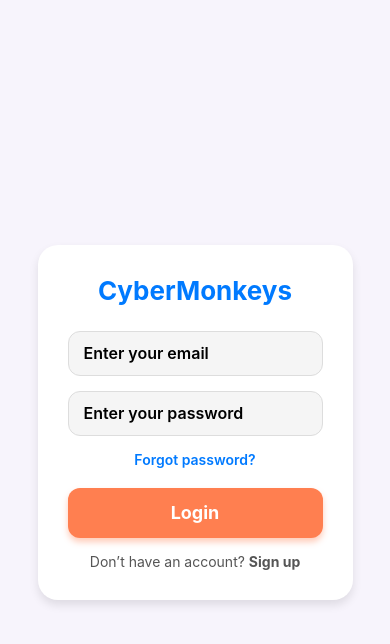
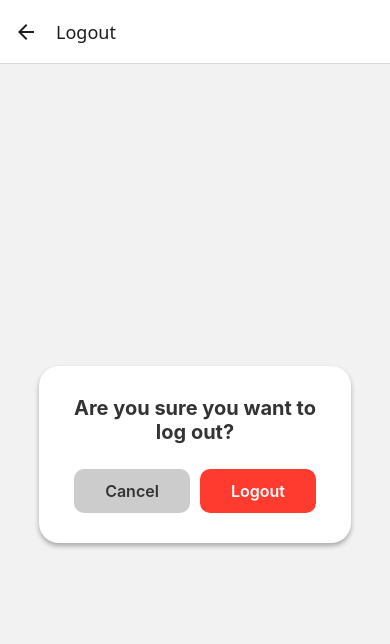
Before and after one commit to sri7373/Tech-Series-2025, a React Native app in the folder frontend/: screen /Logout in a window 390 px wide. Shown: the top 644 px of the page. Built offline with nearby package versions, Linux system fonts and the light colour scheme.

Commit message:
LOGOUT works

```diff
--- a/frontend/App.js
+++ b/frontend/App.js
@@ -9,7 +9,7 @@ import Leaderboard from './screens/LeaderBoard';
 import Upload from './screens/Upload'; // New Upload screen
 import PointsPage from './screens/PointsPage'; // Optional: points page after upload
 // import ProductDetail from './screens/ProductDetail';
-// import LogoutButton from './screens/LogoutButton';
+import LogoutButton from './screens/LogoutButton';
 import ProfileScreen from './screens/ProfileScreen';
 import AutoProductScreen from './screens/AutoProductScreen';
 import RecommendationsScreen from './screens/RecommendationsScreen';
@@ -65,6 +65,7 @@ export default function App() {
           component={ReceiptsPoints}
           options={{ title: 'Receipt Points', headerShown: false }}
         />
+        <Stack.Screen name="Logout" component={LogoutButton} />
       </Stack.Navigator>
     </NavigationContainer>
   );
--- a/frontend/package.json
+++ b/frontend/package.json
@@ -20,7 +20,7 @@
     "expo-file-system": "^18.1.11",
     "expo-image-picker": "~16.1.4",
     "expo-status-bar": "~2.2.3",
-    "react": "19.0.0",
+    "react": "^19.0.0",
     "react-dom": "19.0.0",
     "react-native": "0.79.6",
     "react-native-confetti-cannon": "^1.5.2",
--- a/frontend/screens/HomeScreen.js
+++ b/frontend/screens/HomeScreen.js
@@ -91,13 +91,19 @@ export default function HomeScreen({ navigation }) {
           <Text style={styles.navText}>Profile</Text>
         </TouchableOpacity>
 
-        <LogoutButton navigation={navigation} />
+        <TouchableOpacity
+          style={styles.navItem}
+          onPress={() => navigation.navigate('Logout')}
+        >
+          <Ionicons name="log-out-outline" size={28} color="#FF3B30" />
+          <Text style={styles.navText}>Logout</Text>
+        </TouchableOpacity>
       </View>
 
       {/* Main Content */}
       <View style={styles.mainContent}>
         {/* Title & Subtitle */}
-  <Text style={styles.title}>Products</Text>
+        <Text style={styles.title}>Products</Text>
 
         {/* Search Bar */}
         <View style={styles.topBar}>
--- a/frontend/screens/LogoutButton.js
+++ b/frontend/screens/LogoutButton.js
@@ -1,40 +1,90 @@
-import React from 'react';
-import { TouchableOpacity, Text, Alert, StyleSheet } from 'react-native';
-import { Ionicons } from '@expo/vector-icons';
+import React, { useState } from 'react';
+import { View, Text, StyleSheet, TouchableOpacity, ActivityIndicator } from 'react-native';
+import AsyncStorage from '@react-native-async-storage/async-storage';
 
 export default function LogoutButton({ navigation }) {
-  const handleLogout = () => {
-    console.log("Pressed logout"); // check if this prints
-    Alert.alert(
-      "Confirm Logout",
-      "Are you sure you want to log out?",
-      [
-        { text: "Cancel", style: "cancel" },
-        {
-          text: "Logout",
-          style: "destructive",
-          onPress: () => navigation.replace("Login")
-        }
-      ]
-    );
+  const [loading, setLoading] = useState(false);
+
+  const handleLogout = async () => {
+    setLoading(true);
+    try {
+      const token = await AsyncStorage.getItem('userToken');
+      if (token) {
+        await fetch('http://localhost:3000/api/auth/logout', {
+          method: 'POST',
+          headers: {
+            'Content-Type': 'application/json',
+            'x-auth-token': token,
+          },
+        });
+      }
+
+      await AsyncStorage.removeItem('userToken');
+
+      navigation.reset({
+        index: 0,
+        routes: [{ name: 'Login' }],
+      });
+    } catch (err) {
+      console.error('Logout error:', err);
+      setLoading(false);
+    }
   };
 
   return (
-    <TouchableOpacity style={styles.button} onPress={handleLogout}>
-      <Ionicons name="log-out-outline" size={28} color="#FF3B30" />
-      <Text style={styles.text}>Logout</Text>
-    </TouchableOpacity>
+    <View style={styles.container}>
+      <View style={styles.card}>
+        <Text style={styles.prompt}>Are you sure you want to log out?</Text>
+
+        {loading ? (
+          <ActivityIndicator size="large" color="#FF3B30" style={{ marginTop: 20 }} />
+        ) : (
+          <View style={styles.buttonRow}>
+            <TouchableOpacity
+              style={[styles.button, styles.cancelButton]}
+              onPress={() => navigation.goBack()}
+            >
+              <Text style={styles.cancelText}>Cancel</Text>
+            </TouchableOpacity>
+
+            <TouchableOpacity
+              style={[styles.button, styles.logoutButton]}
+              onPress={handleLogout}
+            >
+              <Text style={styles.logoutText}>Logout</Text>
+            </TouchableOpacity>
+          </View>
+        )}
+      </View>
+    </View>
   );
 }
 
 const styles = StyleSheet.create({
+  container: { flex: 1, justifyContent: 'center', alignItems: 'center', backgroundColor: '#f2f2f2' },
+  card: {
+    width: '80%',
+    backgroundColor: '#fff',
+    padding: 30,
+    borderRadius: 20,
+    alignItems: 'center',
+    elevation: 5,
+    shadowColor: '#000',
+    shadowOffset: { width: 0, height: 3 },
+    shadowOpacity: 0.3,
+    shadowRadius: 5,
+  },
+  prompt: { fontSize: 20, fontWeight: 'bold', marginBottom: 25, textAlign: 'center', color: '#333' },
+  buttonRow: { flexDirection: 'row', justifyContent: 'space-between', width: '100%' },
   button: {
+    flex: 1,
+    paddingVertical: 12,
+    marginHorizontal: 5,
+    borderRadius: 10,
     alignItems: 'center',
-    marginBottom: 20
   },
-  text: {
-    color: '#FF3B30',
-    fontSize: 12,
-    textAlign: 'center'
-  },
+  cancelButton: { backgroundColor: '#ccc' },
+  logoutButton: { backgroundColor: '#FF3B30' },
+  cancelText: { color: '#333', fontSize: 16, fontWeight: '600' },
+  logoutText: { color: '#fff', fontSize: 16, fontWeight: '600' },
 });
```
Also changed, not shown: 1 other file (tests, documents, lock files or other folders).
